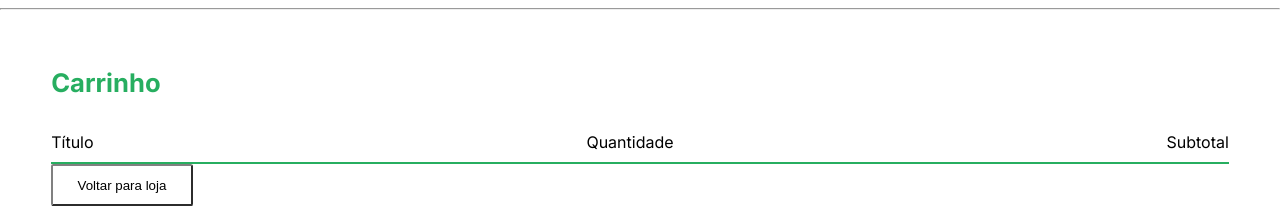
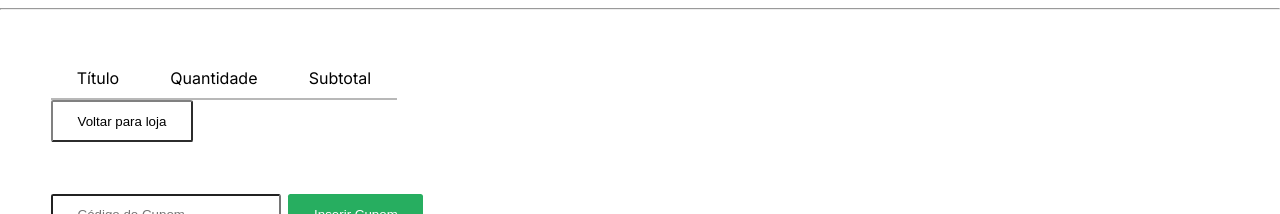
Before and after one commit to CAR-COMPR-2INFO3/Livraria, a Vue app: page / in a window 1280 px wide. Both pictures are taken after a click on the button 1211 px from the left and 173 px from the top of the page. Shown: the part 339-553 px from the top of the page. Built offline with nearby package versions, Linux system fonts and the light colour scheme; some icons are missing.

Commit message:
FEAT: criação de uma tabela #12

```diff
--- a/src/App.vue
+++ b/src/App.vue
@@ -154,7 +154,7 @@ function contadorSub(adicionado) {
             <h3 class="title">{{ livro.titulo }} </h3>
             <p class="autor">{{ livro.autor }}</p>
             <p class="preco">R$ {{ livro.preco.toFixed(2) }}</p>
-            <button class="verde"  @click="AdicionarCarrinho(livro)">
+            <button class="verde" @click="AdicionarCarrinho(livro)">
               <span class="fi fi-sr-shopping-cart"></span>
               <p>Comprar</p>
             </button>
@@ -169,20 +169,20 @@ function contadorSub(adicionado) {
 
       <div class="carrinho">
         <div class="adicionar">
-          <h1>Carrinho</h1>
-          <ul>
-            <li>
-              <p>Título</p>
-            </li>
-            <li>
-              <p>Quantidade</p>
-            </li>
-            <li>
-              <p>Subtotal</p>
-            </li>
-          </ul>
-        </div>
-        <div class="adicionado" v-for="adicionado in Carrinho" :key="adicionado.id">
+          <table>
+            <tr>
+              <th>
+                Título
+              </th>
+              <th>
+                Quantidade
+              </th>
+              <th>
+                Subtotal
+              </th>
+            </tr>
+            <tr class="adicionado" v-for="adicionado in Carrinho" :key="adicionado.id">
+              <td class="titulo-adicionado">
                 <div>
                   <img :src="adicionado.img" height="150" width="100">
                 </div>
@@ -190,15 +190,20 @@ function contadorSub(adicionado) {
                   <h1> {{ adicionado.titulo }} </h1>
                   <p> {{ adicionado.autor }} </p>
                   <p> {{ adicionado.preco }} </p>
+                  <div class="removerCarrinho">
+                    <button @click="RemoverCarrinho(adicionado)"><span class="fa-solid fa-trash"></span></button>
+                  </div>
+                </div>
+              </td>
+              <td>
                 <div class="quantidade">
                   <button @click="contadorSom(adicionado)">+</button> {{ adicionado.quantidade }} <button
                     @click="contadorSub(adicionado)">-</button>
                 </div>
-            <div class="removerCarrinho">
-              <button @click="RemoverCarrinho(adicionado)"><span class="fa-solid fa-trash"></span></button>
-            </div>
-          </div>
-
+              </td>
+              <td>{{ adicionado.preco }}</td>
+            </tr>
+          </table>
         </div>
 
         <button class="voltar">Voltar para loja</button>
@@ -212,7 +217,9 @@ function contadorSub(adicionado) {
           <ul>
             <li>
               <p>
-                Produtos: <span> {{ totalCompras.produtos.toLocaleString('pt-BR', { style: 'currency', currency: 'BRL' }) }}</span>
+                Produtos: <span> {{ totalCompras.produtos.toLocaleString('pt-BR', {
+                  style: 'currency', currency: 'BRL'
+                }) }}</span>
               </p>
               <hr />
             </li>
@@ -224,7 +231,8 @@ function contadorSub(adicionado) {
             </li>
             <li>
               <p>
-                Total: <span> {{ totalCompras.total.toLocaleString('pt-BR', { style: 'currency', currency: 'BRL' }) }} </span>
+                Total: <span> {{ totalCompras.total.toLocaleString('pt-BR', { style: 'currency', currency: 'BRL' }) }}
+                </span>
               </p>
             </li>
           </ul>
@@ -457,6 +465,7 @@ section.lancamentos div img {
 .frete ul {
   display: flex;
 }
+
 .frete i {
   font-size: 2.5vw;
   margin: 0 5px 0 0;
@@ -466,7 +475,7 @@ section.lancamentos div img {
   font-size: 1.3vw;
 }
 
-.frete ul hr{
+.frete ul hr {
   border-top: #27ae60 solid 2vw;
 }
 
@@ -474,7 +483,8 @@ section.lancamentos div img {
 
 
 /*========================= Carrinho2 =========================*/
-.adicionado {
+
+/* .adicionado {
   display: flex;
   padding: 2.5vw;
   border-bottom: #b8b8b8 solid 2px;
@@ -491,5 +501,44 @@ section.lancamentos div img {
 
 .adicionado p {
   margin: 1vw 0 1vw 0;
+} */
+
+table {
+  border-collapse: collapse;
 }
+
+table tr{
+  border-bottom: #b8b8b8 solid 2px;
+}
+
+table tr>th {
+  padding: 0 2vw 1vw 2vw;
+
+}
+
+table tr td {
+  padding: 1vw 2vw 1vw 2vw;
+}
+
+table tr td.titulo-adicionado{
+  display: flex;
+}
+
+table tr td.titulo-adicionado p{
+  margin: 1vw 0 1vw 0;
+}
+
+table tr td.titulo-adicionado h1{
+  font-size: 1.5vw;
+  font-weight: bold;
+}
+
+table tr td.titulo-adicionado img{
+  margin: 0 1vw 0 0;
+  width: 7.320644217vw;
+  height: 10.980966325vw;
+}
+
+
+
 </style>
```
Lines whose indentation alone changed are shown as unchanged.
